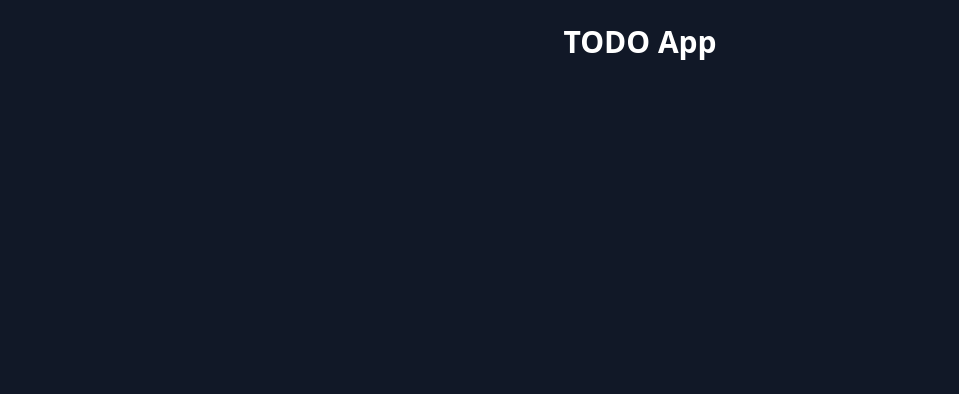
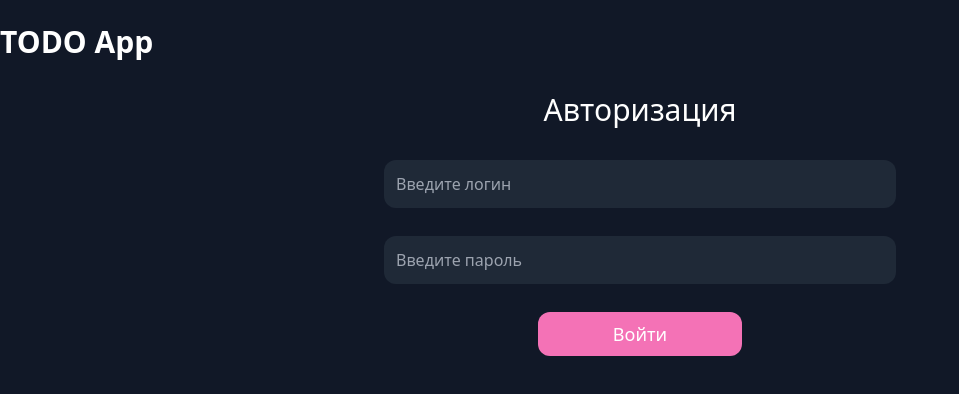
Before and after one commit to Maksimarus/TodoApp-React, a React (Create React App) app: page /login in a window 1280 px wide. Before the commit this address had no page. Shown: the top 394 px of the page, without its empty margins (0-959 px from the left). Built offline with nearby package versions, Linux system fonts and the light colour scheme.

Commit message:
feat: добавить авторизацию

```diff
--- a/src/App.js
+++ /dev/null
@@ -1,19 +0,0 @@
-import React from 'react';
-import {BrowserRouter, Route, Routes} from 'react-router-dom';
-
-import Layout from './layout/Layout';
-import Main from './pages/Main';
-
-const App = () => {
-  return (
-    <Layout>
-      <BrowserRouter>
-        <Routes>
-          <Route path="/" element={<Main />} />
-        </Routes>
-      </BrowserRouter>
-    </Layout>
-  );
-};
-
-export default App;
--- /dev/null
+++ b/src/App.jsx
@@ -0,0 +1,22 @@
+import React, {useState} from 'react';
+import {BrowserRouter} from 'react-router-dom';
+import AppRouter from './components/AppRouter';
+import {AuthContext} from './context';
+
+import Layout from './layout/Layout';
+
+const App = () => {
+  const [isAuth, setIsAuth] = useState(false);
+
+  return (
+    <Layout>
+      <AuthContext.Provider value={{isAuth, setIsAuth}}>
+        <BrowserRouter>
+          <AppRouter />
+        </BrowserRouter>
+      </AuthContext.Provider>
+    </Layout>
+  );
+};
+
+export default App;
--- a/src/components/AddNewTodo.jsx
+++ b/src/components/AddNewTodo.jsx
@@ -1,4 +1,5 @@
 import React, {useState} from 'react';
+import MyInput from './UI/MyInput';
 import PlusIcon from './UI/PlusIcon';
 
 const AddNewTodo = ({addTodo}) => {
@@ -14,8 +15,7 @@ const AddNewTodo = ({addTodo}) => {
       <button onClick={addNewTodo}>
         <PlusIcon />
       </button>
-      <input
-        className="w-full p-3 b-6 bg-gray-800 rounded-xl"
+      <MyInput
         type="text"
         placeholder="Добавить новую задачу"
         value={value}
--- /dev/null
+++ b/src/components/AppRouter.jsx
@@ -0,0 +1,28 @@
+import React, {useContext} from 'react';
+import {Navigate, Route, Routes} from 'react-router-dom';
+
+import Main from '../pages/Main';
+import Login from '../pages/Login';
+import {AuthContext} from '../context';
+
+const AppRouter = () => {
+  const {isAuth} = useContext(AuthContext);
+
+  return (
+    <Routes>
+      {!isAuth ? (
+        <>
+          <Route path="/login" element={<Login />} />
+          <Route path="*" element={<Navigate to="/login" />} />
+        </>
+      ) : (
+        <>
+          <Route path="/" element={<Main />} />
+          <Route path="*" element={<Navigate to="/" />} />
+        </>
+      )}
+    </Routes>
+  );
+};
+
+export default AppRouter;
--- a/src/components/TodoItem.jsx
+++ b/src/components/TodoItem.jsx
@@ -1,7 +1,7 @@
 import React from 'react';
 import Check from './UI/Check';
 import cn from 'classnames';
-import DeleteIcon from './UI/DeleteIcon';
+import DeleteBtn from './UI/DeleteBtn';
 
 const TodoItem = ({
   todo,
@@ -28,9 +28,7 @@ const TodoItem = ({
         <Check isCompleted={todo.isCompleted} />
         <p>{todo.title}</p>
       </button>
-      <button onClick={() => deleteTodo(todo._id)}>
-        <DeleteIcon />
-      </button>
+      <DeleteBtn onClick={() => deleteTodo(todo._id)} />
     </div>
   );
 };
--- /dev/null
+++ b/src/components/UI/DeleteBtn.jsx
@@ -0,0 +1,16 @@
+import React from 'react';
+import {BsTrash} from 'react-icons/bs';
+
+const DeleteBtn = ({...props}) => {
+  return (
+    <button {...props}>
+      <BsTrash
+        size={24}
+        className="text-gray-500 hover:text-red-500
+		transition-colors duration-300 ease-in-out"
+      />
+    </button>
+  );
+};
+
+export default DeleteBtn;
--- a/src/components/UI/DeleteIcon.jsx
+++ /dev/null
@@ -1,14 +0,0 @@
-import React from 'react';
-import {BsTrash} from 'react-icons/bs';
-
-const DeleteIcon = () => {
-  return (
-    <BsTrash
-      size={24}
-      className="text-gray-500 hover:text-red-500
-		transition-colors duration-300 ease-in-out"
-    />
-  );
-};
-
-export default DeleteIcon;
--- /dev/null
+++ b/src/components/UI/MyButton.jsx
@@ -0,0 +1,11 @@
+import React from 'react';
+
+const MyButton = ({children, ...props}) => {
+  return (
+    <button {...props} className="bg-pink-400 p-2 rounded-xl min-w-[40%] text-lg">
+      {children}
+    </button>
+  );
+};
+
+export default MyButton;
--- /dev/null
+++ b/src/components/UI/MyInput.jsx
@@ -0,0 +1,12 @@
+import React from 'react';
+
+const MyInput = ({addClassName, ...props}) => {
+  return (
+    <input
+      className={`w-full p-3 b-6 bg-gray-800 rounded-xl ${addClassName}`}
+      {...props}
+    />
+  );
+};
+
+export default MyInput;
--- /dev/null
+++ b/src/context/index.js
@@ -0,0 +1,3 @@
+import {createContext} from 'react';
+
+export const AuthContext = createContext(null);
--- a/src/layout/Layout.jsx
+++ b/src/layout/Layout.jsx
@@ -4,7 +4,7 @@ const Layout = ({children}) => {
   return (
     <div className="mx-auto bg-gray-900 h-screen text-white">
       <div className="container mx-auto py-6">
-        <h1 className="text-center font-bold text-3xl mb-8">TODO App</h1>
+        <h1 className="font-bold text-3xl mb-8">TODO App</h1>
         {children}
       </div>
     </div>
--- /dev/null
+++ b/src/pages/Login.jsx
@@ -0,0 +1,26 @@
+import React, {useContext} from 'react';
+import MyButton from '../components/UI/MyButton';
+
+import MyInput from '../components/UI/MyInput';
+import {AuthContext} from '../context';
+
+const Login = () => {
+  const {setIsAuth} = useContext(AuthContext);
+  const login = e => {
+    e.preventDefault();
+    setIsAuth(true);
+  };
+
+  return (
+    <div className="flex flex-col items-center">
+      <h2 className="text-3xl text-center mb-8">Авторизация</h2>
+      <form className="max-w-lg text-center" onSubmit={login}>
+        <MyInput type="text" placeholder="Введите логин" addClassName="mb-7" />
+        <MyInput type="password" placeholder="Введите пароль" addClassName="mb-7" />
+        <MyButton type="submit">Войти</MyButton>
+      </form>
+    </div>
+  );
+};
+
+export default Login;
```
